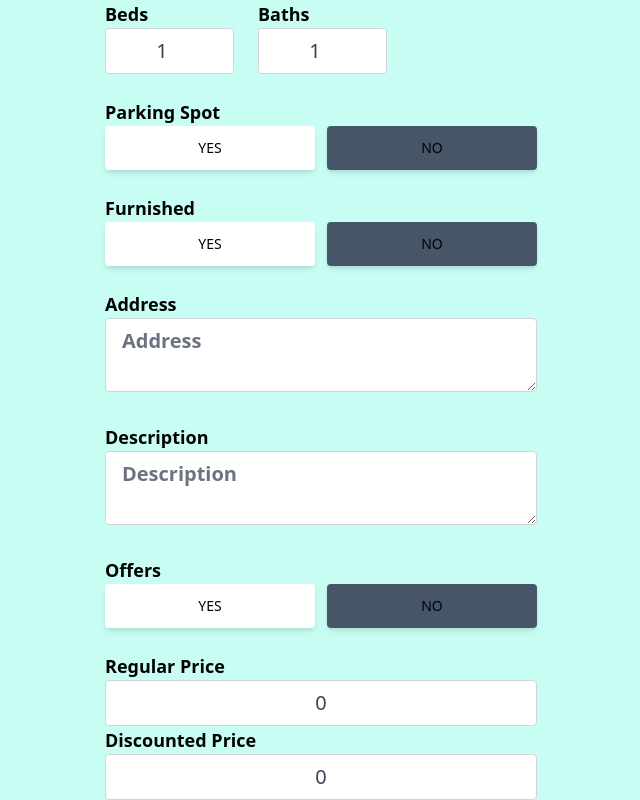
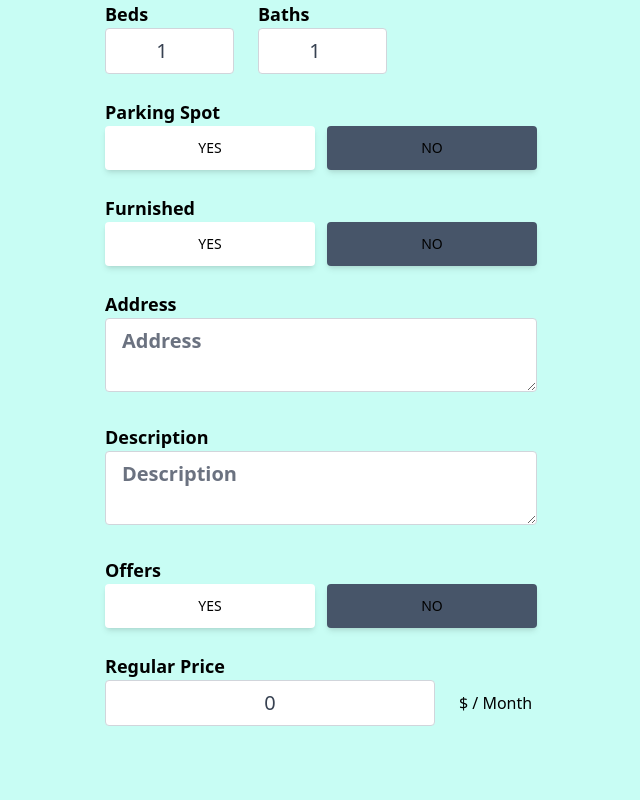
Before and after one commit to FaizanSurani/realtor-clone-react, a React (Vite) app: page /create-listing in a window 1280 px wide. Shown: the part 326-1126 px from the top of the page, without its empty margins (319-959 px from the left). After the commit the page ends 1076 px from the top, so only its background shows below. Built offline with nearby package versions, Linux system fonts and the light colour scheme; no server answers.

Commit message:
create a listing for sell or rent housing

```diff
--- a/src/pages/CreateListing.jsx
+++ b/src/pages/CreateListing.jsx
@@ -117,19 +117,19 @@ export default function CreateListing() {
         <div className="flex">
           <button
             type="button"
+            id="parking"
+            value={true}
             className={`mr-3 px-7 py-3 font-medium text-sm uppercase shadow-md rounded hover:shadow-lg focus:shadow-lg active:shadow-lg transition duration-150 ease-in-out w-full
             ${!parking ? "bg-white text-black" : "bg-slate-600 text-black"}`}
-            id="parking"
-            value={true}
             onClick={onChange}>
             Yes
           </button>
           <button
             type="button"
+            id="parking"
+            value={false}
             className={`m1-3 px-7 py-3 font-medium text-sm uppercase shadow-md rounded hover:shadow-lg focus:shadow-lg active:shadow-lg transition duration-150 ease-in-out w-full
             ${parking ? "bg-white text-black" : "bg-slate-600 text-black"}`}
-            id="parking"
-            value={false}
             onClick={onChange}>
             No
           </button>
@@ -200,30 +200,47 @@ export default function CreateListing() {
             No
           </button>
         </div>
-        <div>
+        <div className="flex items-center mb-6">
           <div>
             <p className="text-lg font-semibold">Regular Price</p>
+            <div className="flex justify-center items-center space-x-6">
               <input
                 type="regularPrice"
                 id="regularPrice"
                 value={regularPrice}
                 onChange={onChange}
+                min="50"
+                max="400000000"
                 required
                 className="w-full px-4 py-2 bg-white text-xl text-gray-700 border border-gray-300 focus:text-gray-700 focus:bg-white focus:border-slate-600 rounded transition duration-150 ease-in-out text-center"
               />
+              {type === "rent" && (
+                <div>
+                  <p className="text-md w-full whitespace-nowrap">$ / Month</p>
+                </div>
+              )}
             </div>
           </div>
+        </div>
+        {offer && (
+          <div className="flex items-center mb-6">
             <div>
               <p className="text-lg font-semibold">Discounted Price</p>
+              <div>
                 <input
                   type="discountedPrice"
                   id="discountedPrice"
                   value={discountedPrice}
                   onChange={onChange}
-            required
+                  min="50"
+                  max="400000000"
+                  required={offer}
                   className="w-full px-4 py-2 bg-white text-xl text-gray-700 border border-gray-300 focus:text-gray-700 focus:bg-white focus:border-slate-600 rounded transition duration-150 ease-in-out text-center"
                 />
               </div>
+            </div>
+          </div>
+        )}
       </form>
     </main>
   );
```
Lines whose indentation alone changed are shown as unchanged.
